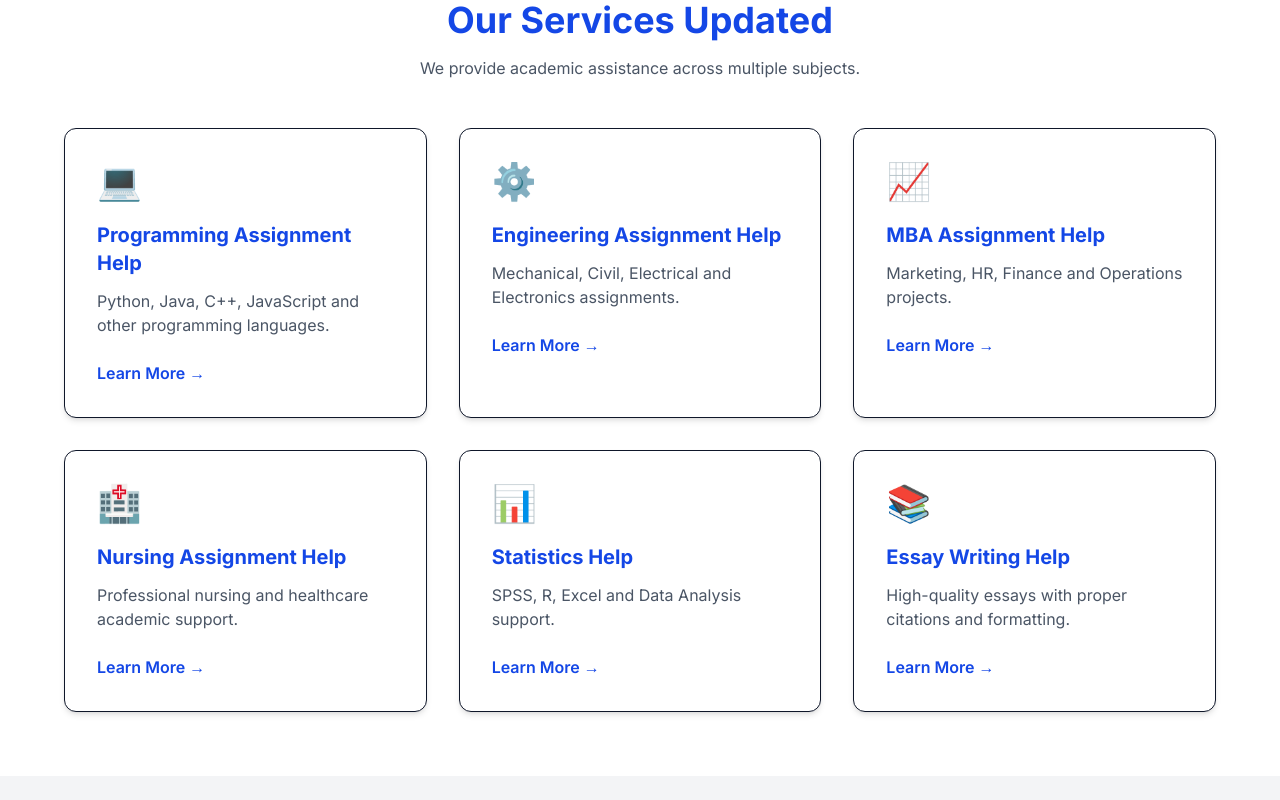
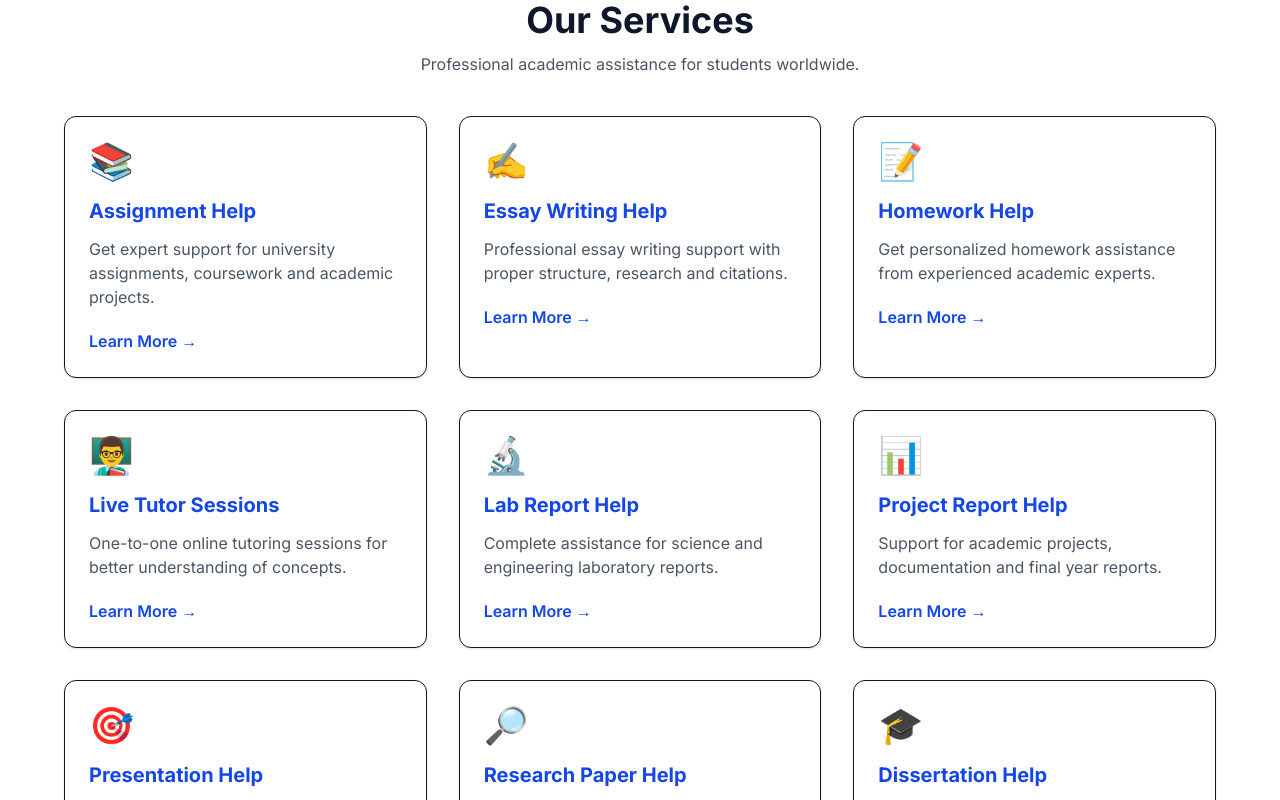
Before and after one commit to souravdadarwal01-max/StudyVertex, a Next.js app: page / in a window 1280 px wide. Shown: the part 1080-1880 px from the top of the page. Built offline with nearby package versions, Linux system fonts and the light colour scheme.

Commit message:
Update Services.tsx

```diff
--- a/app/components/Services.tsx
+++ b/app/components/Services.tsx
@@ -1,85 +1,121 @@
-import Link from "next/link";
-
 export default function Services() {
 
   const services = [
     {
-      icon: "💻",
-      title: "Programming Assignment Help",
+      title: "Assignment Help",
       description:
-        "Python, Java, C++, JavaScript and other programming languages.",
-      link: "/services/programming-assignment-help",
+        "Get expert support for university assignments, coursework and academic projects.",
+      link: "/services/assignment-help",
+      icon: "📚",
     },
 
     {
-      icon: "⚙️",
-      title: "Engineering Assignment Help",
+      title: "Essay Writing Help",
       description:
-        "Mechanical, Civil, Electrical and Electronics assignments.",
-      link: "/services/engineering-assignment-help",
+        "Professional essay writing support with proper structure, research and citations.",
+      link: "/services/essay-writing-help",
+      icon: "✍️",
     },
 
     {
-      icon: "📈",
-      title: "MBA Assignment Help",
+      title: "Homework Help",
       description:
-        "Marketing, HR, Finance and Operations projects.",
-      link: "/services/mba-assignment-help",
+        "Get personalized homework assistance from experienced academic experts.",
+      link: "/services/homework-help",
+      icon: "📝",
     },
 
     {
-      icon: "🏥",
-      title: "Nursing Assignment Help",
+      title: "Live Tutor Sessions",
       description:
-        "Professional nursing and healthcare academic support.",
-      link: "/services/nursing-assignment-help",
+        "One-to-one online tutoring sessions for better understanding of concepts.",
+      link: "/services/live-tutor-session",
+      icon: "👨‍🏫",
     },
 
     {
-      icon: "📊",
-      title: "Statistics Help",
+      title: "Lab Report Help",
       description:
-        "SPSS, R, Excel and Data Analysis support.",
-      link: "/services/statistics-help",
+        "Complete assistance for science and engineering laboratory reports.",
+      link: "/services/lab-report-help",
+      icon: "🔬",
     },
 
     {
-      icon: "📚",
-      title: "Essay Writing Help",
+      title: "Project Report Help",
       description:
-        "High-quality essays with proper citations and formatting.",
-      link: "/services/essay-writing",
+        "Support for academic projects, documentation and final year reports.",
+      link: "/services/project-report-help",
+      icon: "📊",
     },
+
+
+    {
+      title: "Presentation Help",
+      description:
+        "Create professional academic and business presentations.",
+      link: "/services/presentation-help",
+      icon: "🎯",
+    },
+
+
+    {
+      title: "Research Paper Help",
+      description:
+        "Research assistance, literature reviews and academic formatting.",
+      link: "/services/research-paper-help",
+      icon: "🔎",
+    },
+
+
+    {
+      title: "Dissertation Help",
+      description:
+        "Expert guidance for dissertation planning, writing and formatting.",
+      link: "/services/dissertation-help",
+      icon: "🎓",
+    },
+
+
+    {
+      title: "Programming Help",
+      description:
+        "Coding assistance for Python, Java, C++, JavaScript and more.",
+      link: "/services/programming-help",
+      icon: "💻",
+    },
+
   ];
 
 
   return (
 
-    <section className="py-16 px-6 bg-white">
+    <section className="py-16 px-6">
 
 
       <div className="max-w-6xl mx-auto">
 
 
-        <h2 className="text-4xl font-bold text-center text-blue-700">
-           Our Services Updated
-          </h2>
+        <h2 className="text-4xl font-bold text-center">
+          Our Services
+        </h2>
 
 
-        <p className="text-center text-gray-600 mt-4">
-          We provide academic assistance across multiple subjects.
+        <p className="text-center text-gray-600 mt-3">
+          Professional academic assistance for students worldwide.
         </p>
 
 
 
-        <div className="grid md:grid-cols-2 lg:grid-cols-3 gap-8 mt-12">
+        <div className="grid md:grid-cols-3 gap-8 mt-10">
 
 
-          {services.map((service) => (
+          {services.map((service)=>(
 
-            <div
+            <a
               key={service.title}
-              className="bg-white border rounded-xl shadow-md p-8 hover:shadow-xl transition"
+              href={service.link}
+              className="bg-white border rounded-xl p-6 shadow hover:shadow-xl transition"
             >
 
 
@@ -88,7 +124,7 @@ export default function Services() {
               </div>
 
 
-              <h3 className="text-xl font-bold text-blue-700 mt-5">
+              <h3 className="text-xl font-bold text-blue-700 mt-4">
                 {service.title}
               </h3>
 
@@ -98,15 +134,12 @@ export default function Services() {
               </p>
 
 
-              <Link
-                href={service.link}
-                className="inline-block mt-6 text-blue-700 font-semibold hover:underline"
-              >
+              <span className="inline-block mt-5 text-blue-700 font-semibold">
                 Learn More →
-              </Link>
+              </span>
 
 
-            </div>
+            </a>
 
           ))}
 
```
